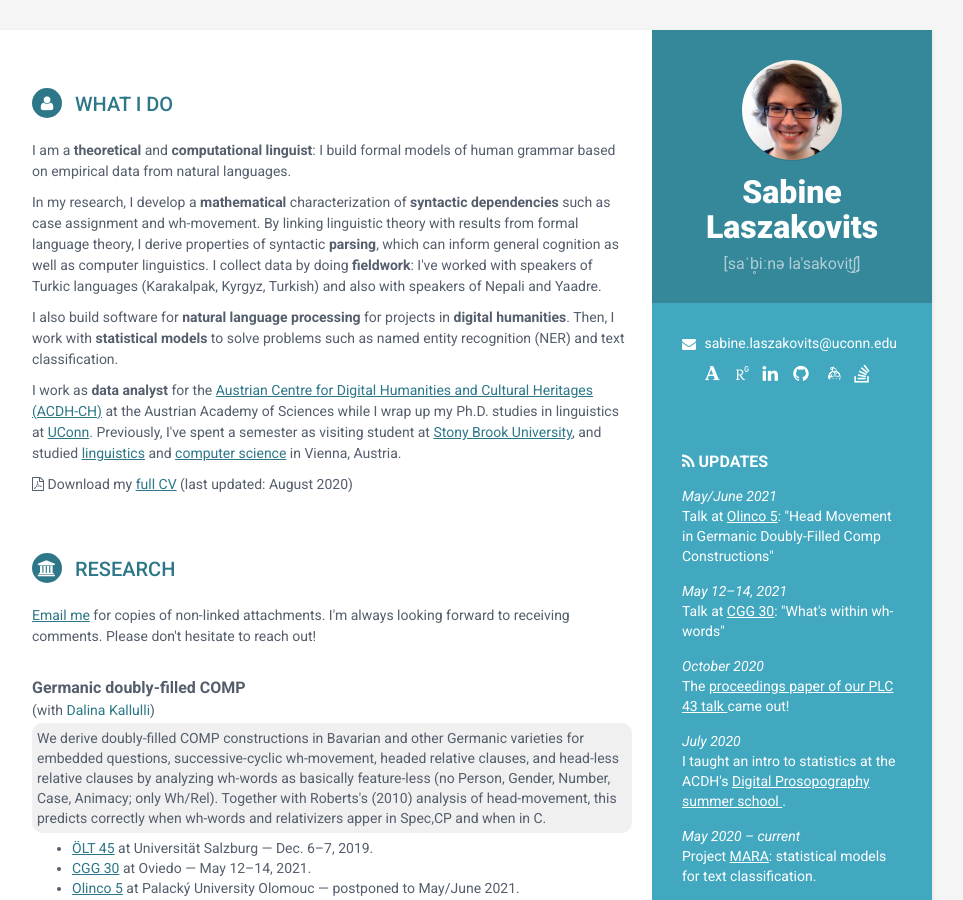
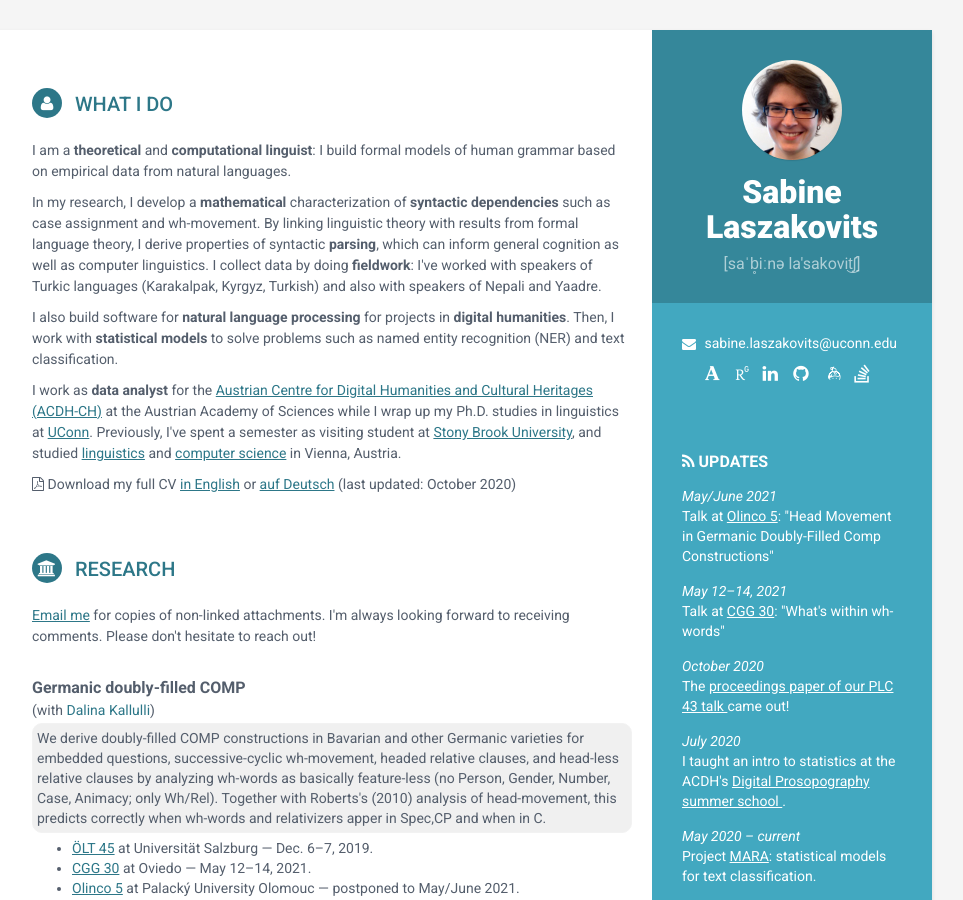
Before and after one commit to laszabine/laszabine.github.io, a Jekyll site: the page built from index.html, in a window 1280 px wide and 900 px high. Shown: the whole window, without its empty margins (188-1151 px from the left). Built offline with Jekyll 4.4.1, drawn with Linux system fonts in a browser that asks for light colours.

Commit message:
uploaded current CV in English and German

```diff
--- a/_config.yml
+++ b/_config.yml
@@ -31,7 +31,7 @@ stackexchange-linguistics: 1725/laszabine
 stackoverflow: 2032421/laszabine
 #twitter: '@webjeda'
 
-cv_lastupdate: "August 2020"
+cv_lastupdate: "October 2020"
 
 dalinakallulli: http://homepage.univie.ac.at/dalina.kallulli/
 dianelm: https://lillomartin.linguistics.uconn.edu/
--- a/_includes/profile.html
+++ b/_includes/profile.html
@@ -34,7 +34,9 @@
     <p>
       <i class="fa fa-file-pdf-o"></i>
       Download
-        my <a href="downloads/laszakovits-cv.pdf">full CV</a>
+        my full CV
+        <a href="downloads/Laszakovits-cv-en.pdf">in English</a>
+        or <a href="downloads/Laszakovits-cv-de.pdf">auf Deutsch</a>
         {% comment %}
         or
         my <a href="downloads/laszakovits-resume.pdf">1-page resum&eacute;</a> &nbsp;
```
Also changed, not shown: 3 other files.
